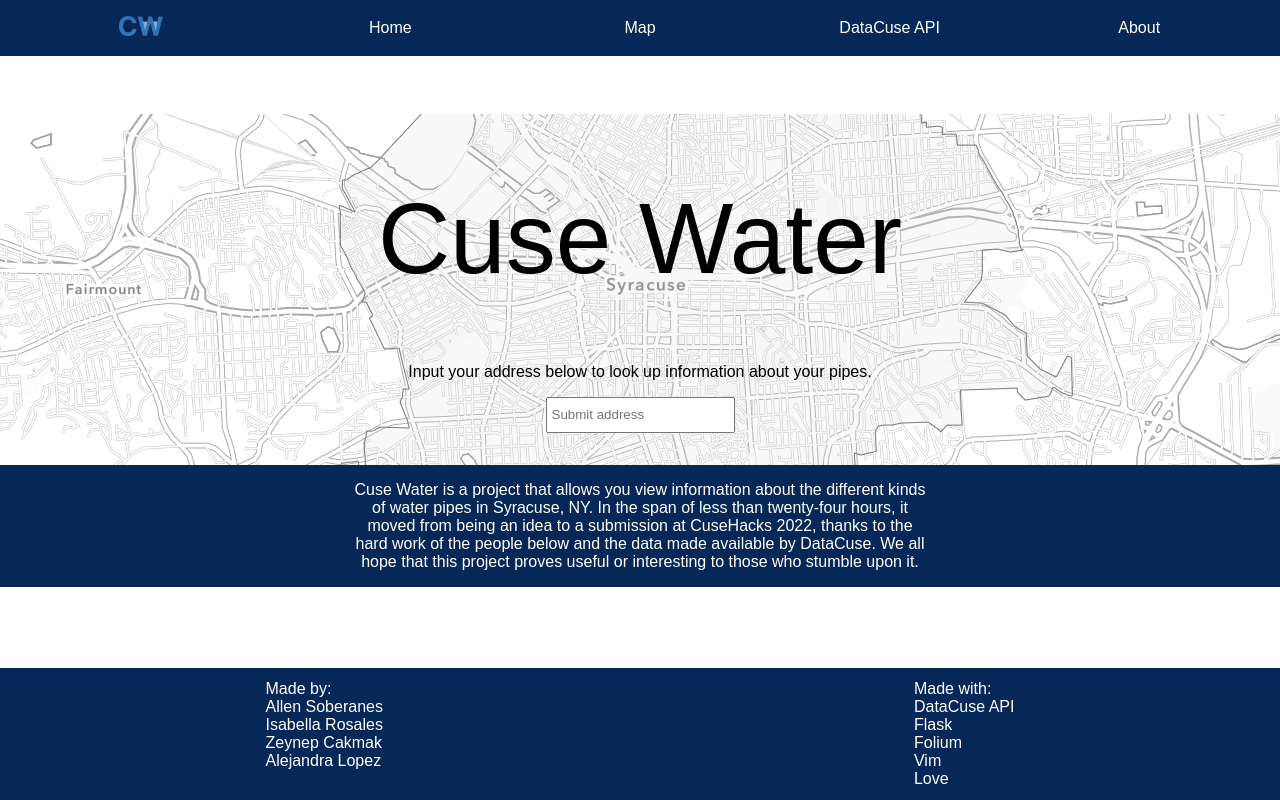
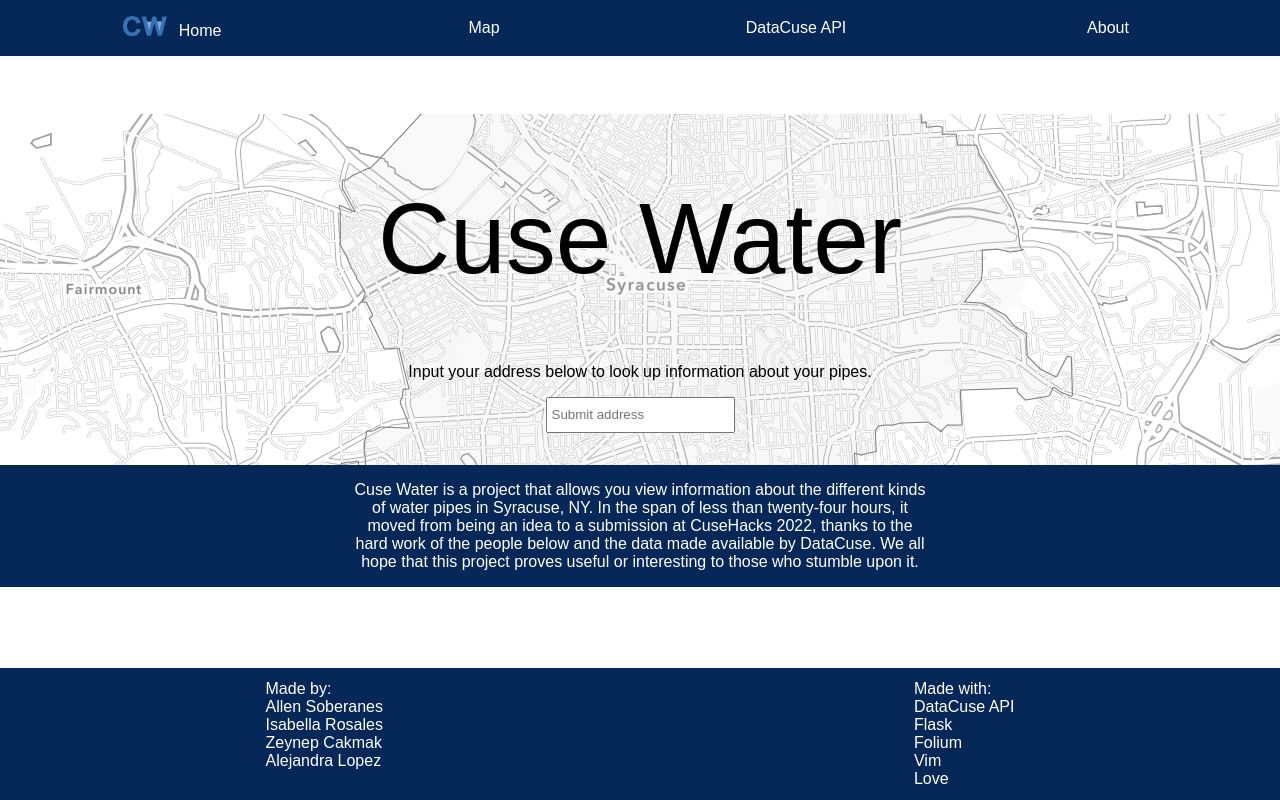
Before and after one commit to asoberan/cusewater, a Flask app: page / in a window 1280 px wide. Run offline with Flask 2, Linux system fonts and the light colour scheme.

Commit message:
Set folium map to cover full height and remove changes made to installed packages (don't do that)

```diff
--- a/static/styles/styles.css
+++ b/static/styles/styles.css
@@ -9,7 +9,6 @@ body {
     min-height: 100%;
     flex-direction: column;
     justify-content: space-between;
-    align-items: stretch;
 
     font-family: Arial, sans-serif;
 }
@@ -21,13 +20,7 @@ header {
 
 .logo {
     height: 20px;
-    margin: auto;
-}
-
-.no-hover > a {
-    width: 0;
-    padding: 0;
-    margin: 0;
+    margin-right: 12px;
 }
 
 .top-menu {
@@ -112,6 +105,10 @@ article, main {
     box-shadow: 4px 4px 4px gray;
 }
 
+iframe {
+    height: 100vh;
+}
+
 #legend {
     position: absolute;
     bottom: 1vw;
--- a/templates/partials/header.html
+++ b/templates/partials/header.html
@@ -1,7 +1,6 @@
 <header>
 	<nav class="top-menu">
-		<li class="no-hover"><a href="/"><img class="logo" src="{{ url_for('static', filename='images/cusewaterlogo.png') }}"></a></li>
-		<li><a href="/">Home</a></li>
+		<li><a href="/"><img class="logo" src="{{ url_for('static', filename='images/cusewaterlogo.png') }}">Home</a></li>
 		<li><a href="map/">Map</a></li>
 		<li><a href="https://data.syrgov.net">DataCuse API</a></li>
 		<li><a href="/about">About</a></li>
```
